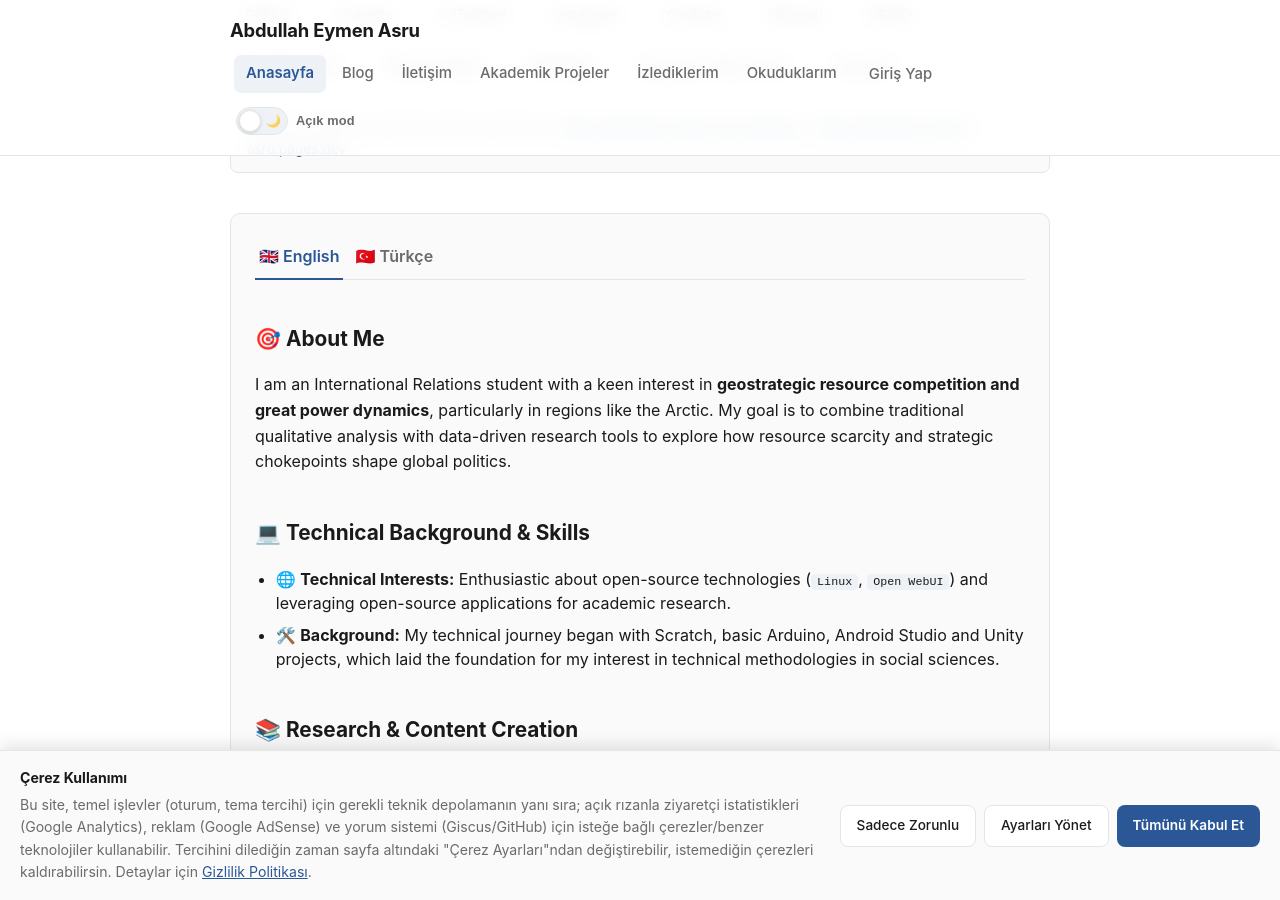
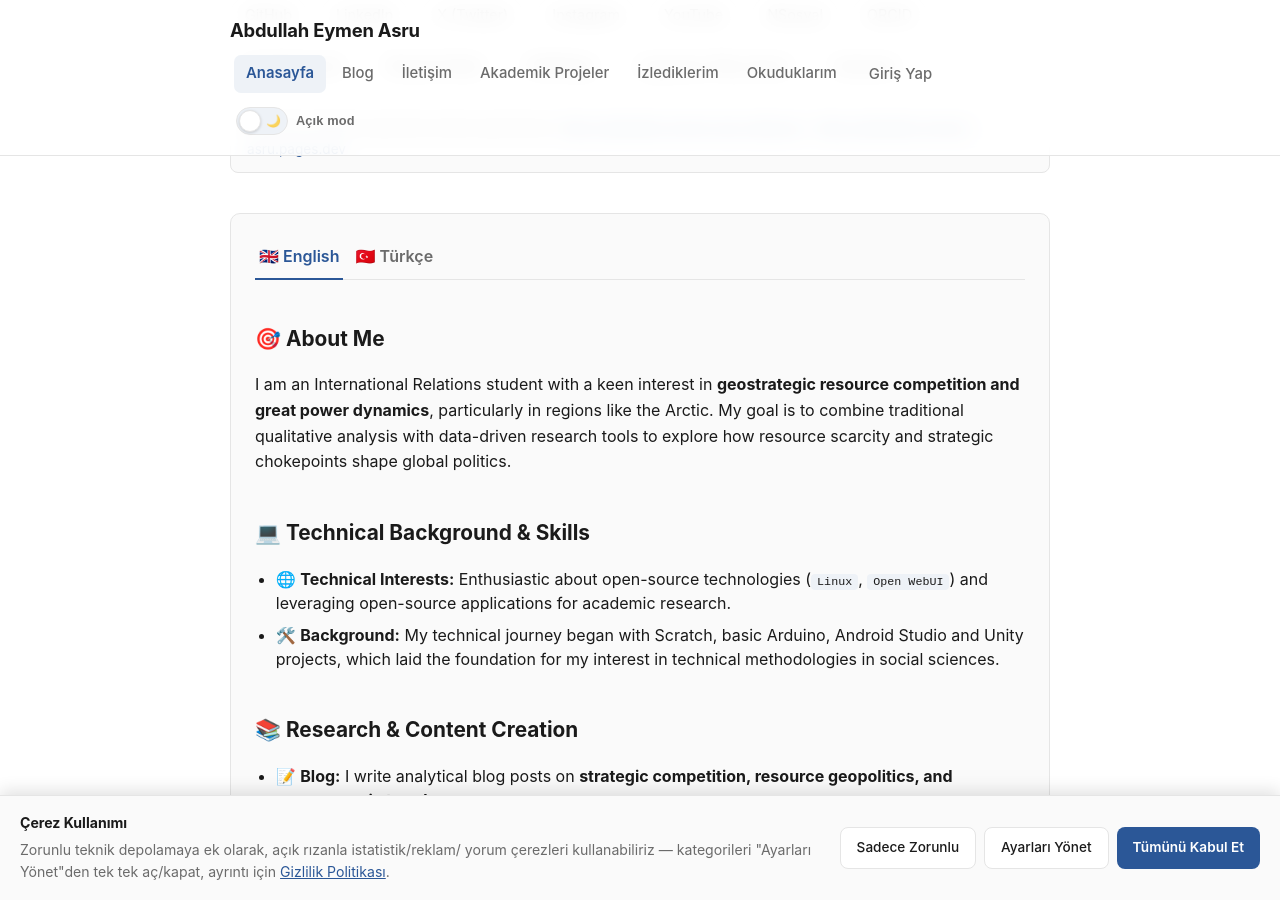
Before and after one commit to abdullah-eymen-asru/abdullah-eymen-asru.github.io, a Jekyll site: the page built from index.md, in a window 1280 px wide and 900 px high, scrolled down 484 px. Built offline with Jekyll 4.4.1, drawn with Linux system fonts in a browser that asks for light colours.

Commit message:
Refine hidden page logic and cookie banner content
Updated hidden page handling and cookie banner text for clarity and conciseness.

```diff
--- a/_layouts/default.html
+++ b/_layouts/default.html
@@ -458,18 +462,23 @@
     "hidden" JS'siz tarayıcılarda da varsayılan olarak gizli kalır; bu
     şerit tamamen JS ile açılıp kapatıldığı için, JS çalışmıyorsa hiçbir
     isteğe bağlı çerez zaten yüklenmez (varsayılan = kapalı ilkesi).
+
+    METİN KISALTMASI: Önceden burada kategorilerin (Analitik/Reklam/Giscus)
+    tek tek sayıldığı 5 cümlelik uzun bir paragraf vardı; mobilde bu tek
+    başına şeridi ekranın ~%30-40'ını kaplayacak kadar uzatıyordu. O
+    ayrıntı hiçbir bilgi kaybı olmadan zaten İKİ yerde duruyor: (1) "Ayarları
+    Yönet" panelindeki her kategorinin kendi açıklaması, (2) Gizlilik
+    Politikası sayfasındaki tablo. Bu yüzden şeritteki metni TEK cümleye
+    indirip ayrıntıyı bu iki yere bırakıyoruz — özellik kaybı yok, sadece
+    varsayılan görünüm çok daha kısa.
   -->
   <div id="cerez-banner" class="cerez-banner" hidden role="region" aria-label="Çerez onayı">
     <div class="cerez-banner-metin">
       <strong>Çerez Kullanımı</strong>
       <p>
-        Bu site, temel işlevler (oturum, tema tercihi) için gerekli teknik
-        depolamanın yanı sıra; açık rızanla ziyaretçi istatistikleri
-        (Google Analytics), reklam (Google AdSense) ve yorum sistemi
-        (Giscus/GitHub) için isteğe bağlı çerezler/benzer teknolojiler
-        kullanabilir. Tercihini dilediğin zaman sayfa altındaki "Çerez
-        Ayarları"ndan değiştirebilir, istemediğin çerezleri
-        kaldırabilirsin. Detaylar için
+        Zorunlu teknik depolamaya ek olarak, açık rızanla istatistik/reklam/
+        yorum çerezleri kullanabiliriz — kategorileri "Ayarları Yönet"den
+        tek tek aç/kapat, ayrıntı için
         <a href="{{ '/kurumsal/gizlilik-politikasi.html' | relative_url }}">Gizlilik Politikası</a>.
       </p>
     </div>
```
Also changed, not shown: other parts of _layouts/default.html (+9 -5 lines).
